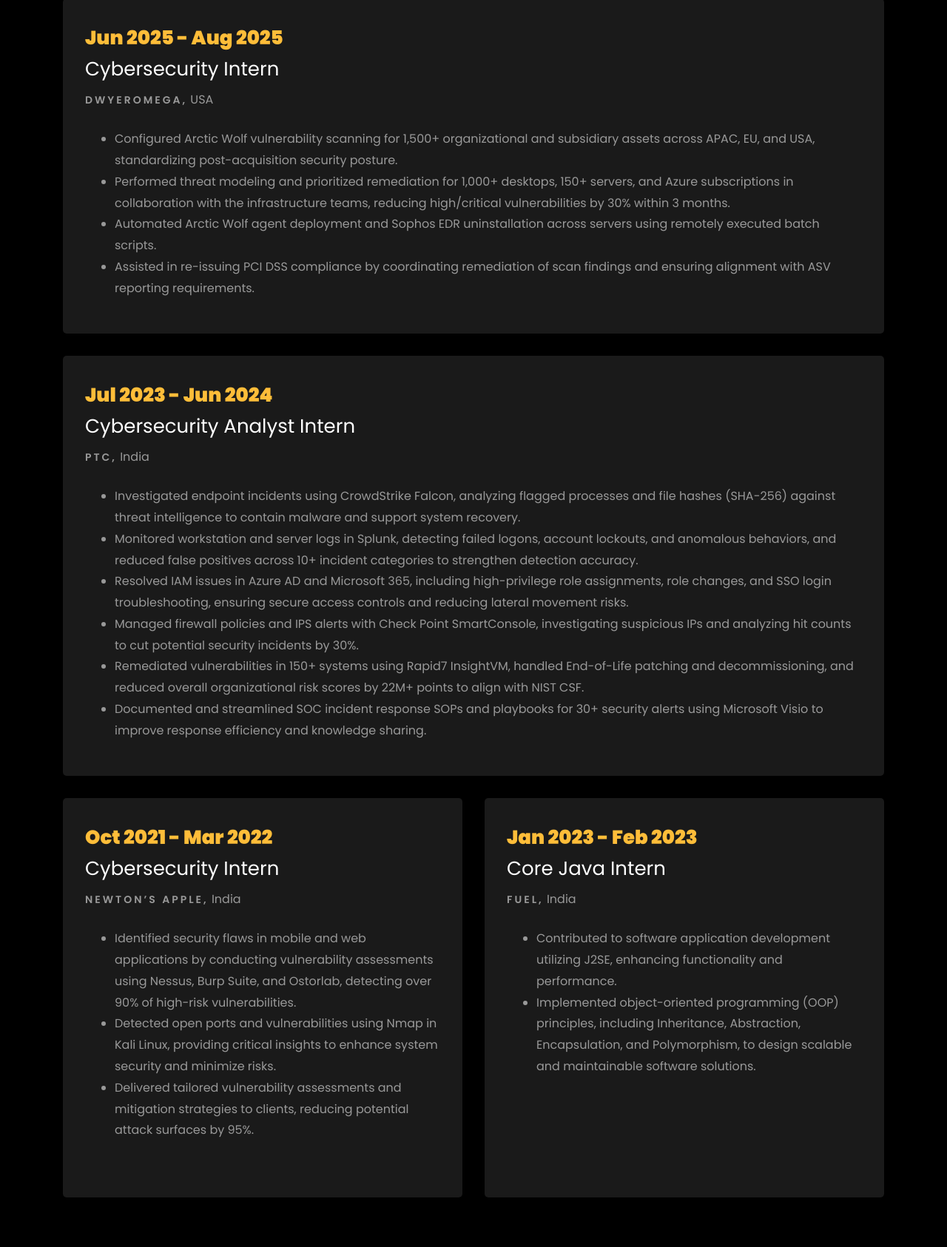
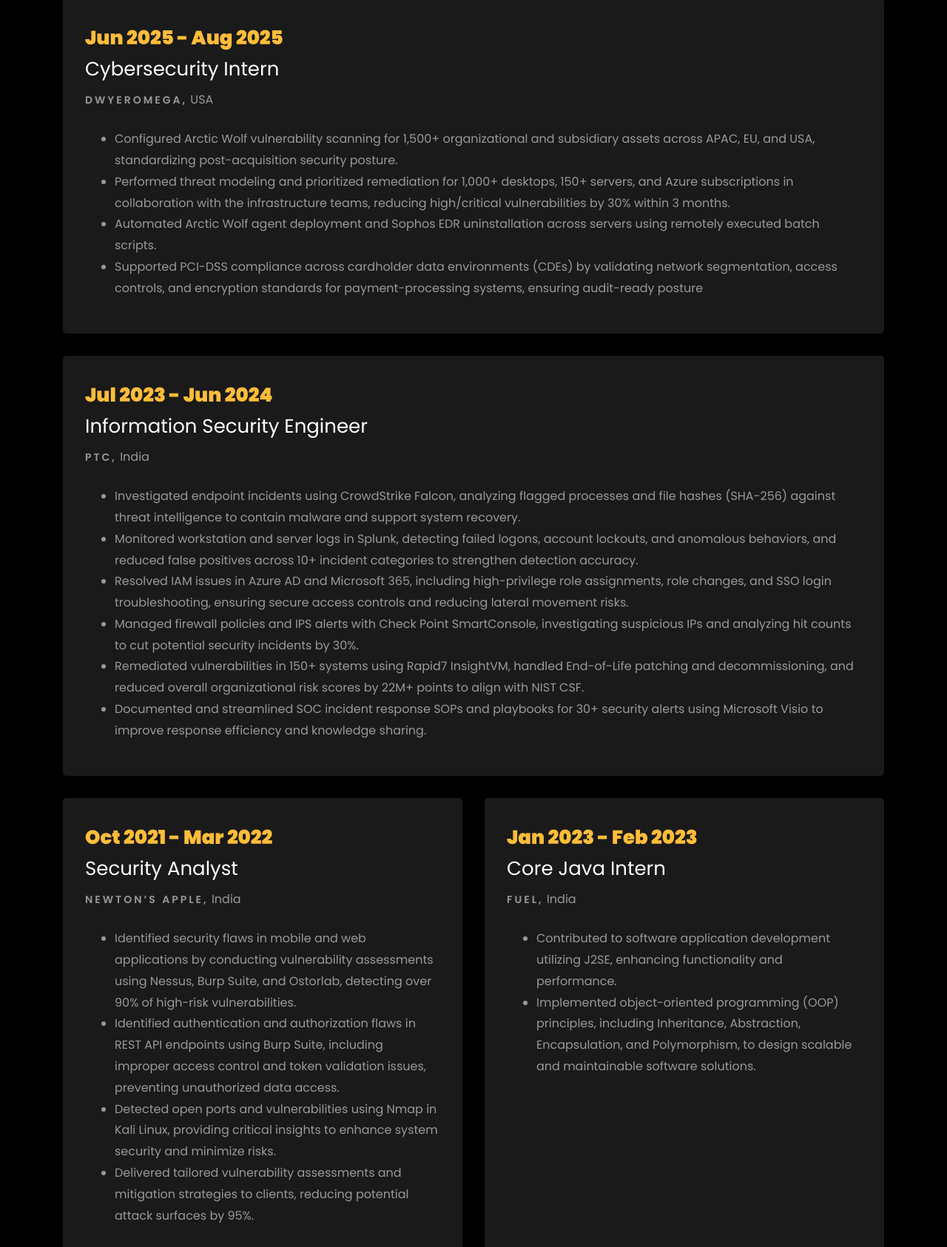
Before and after one commit to aryandhuru49/aryandhuru.github.io, a plain HTML site: page index.html in a window 1280 px wide. Shown: the part 1912-3598 px from the top of the page at 74% size. Drawn offline with Linux system fonts and the light colour scheme; files whose address does not match are found by name.

Commit message:
pushing changes

```diff
--- a/index.html
+++ b/index.html
@@ -412,7 +412,7 @@
 				<div class="col-md-10 heading-section text-center ftco-animate">
 					<h1 class="big big-2">Resume</h1>
 					<h2 class="mb-4">Resume</h2>
-					<p>Passionate Computer Science enthusiast with almost 2 years of internship experience across four
+					<p>Passionate Computer Science enthusiast with almost 2 years of experience across four
 						roles, three in cybersecurity and one in software development, focusing on delivering impactful
 						and
 						reliable solutions.</p>
@@ -439,8 +439,8 @@
 								high/critical vulnerabilities by 30% within 3 months.</li>
 							<li>Automated Arctic Wolf agent deployment and Sophos EDR uninstallation across servers
 								using remotely executed batch scripts.</li>
-							<li>Assisted in re-issuing PCI DSS compliance by coordinating remediation of scan findings
-								and ensuring alignment with ASV reporting requirements. </li>
+							<li>Supported PCI-DSS compliance across cardholder data environments (CDEs) by validating network segmentation, access controls,
+								and encryption standards for payment-processing systems, ensuring audit-ready posture</li>
 						</ul>
 					</div>
 				</div>
@@ -450,7 +450,7 @@
 				<div class="col-md-12">
 					<div class="resume-wrap ftco-animate">
 						<span class="date">Jul 2023 - Jun 2024</span>
-						<h2>Cybersecurity Analyst Intern</h2>
+						<h2>Information Security Engineer</h2>
 						<span class="position">PTC,</span>
 						<span class="mt-4">India</span>
 						<ul class="mt-4">
@@ -480,15 +480,18 @@
 				<div class="col-md-6 d-flex">
 					<div class="resume-wrap ftco-animate">
 						<span class="date">Oct 2021 - Mar 2022</span>
-						<h2>Cybersecurity Intern</h2>
+						<h2>Security Analyst</h2>
 						<span class="position">Newton’s Apple,</span>
 						<span class="mt-4">India</span>
 						<ul class="mt-4">
 							<li>Identified security flaws in mobile and web applications by conducting vulnerability
 								assessments using Nessus, Burp Suite, and Ostorlab, detecting over 90% of high-risk
 								vulnerabilities.</li>
+								<li>Identified authentication and authorization flaws in REST API endpoints using Burp Suite, including improper access
+									control and token validation issues, preventing unauthorized data access.</li>
 							<li>Detected open ports and vulnerabilities using Nmap in Kali Linux, providing critical
 								insights to enhance system security and minimize risks.</li>
+
 							<li>Delivered tailored vulnerability assessments and mitigation strategies to clients,
 								reducing potential attack surfaces by 95%.</li>
 						</ul>
```
